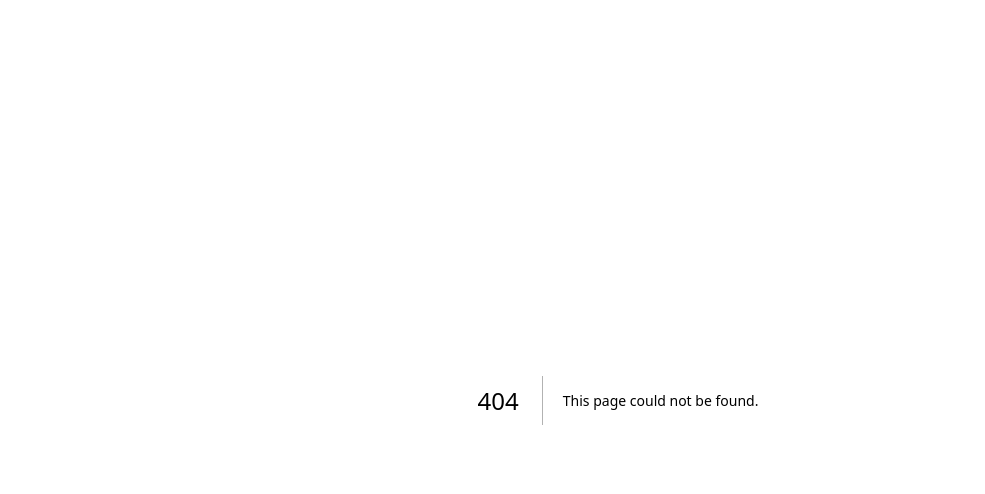
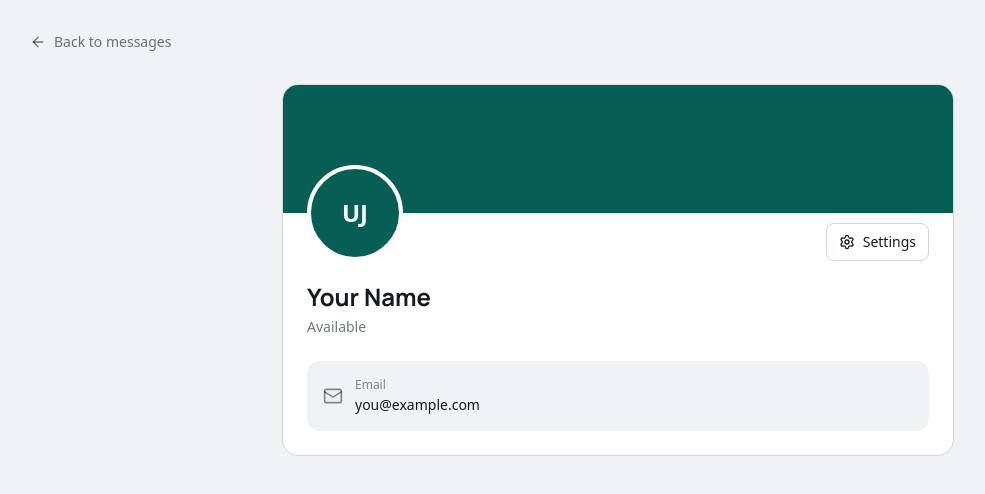
Before and after one commit to uwaje-justice/messaging-app, a Next.js app: page /profile in a window 1280 px wide. Before the commit this address had no page. Shown: the top 494 px of the page, without its empty margins (22-1007 px from the left). Built offline with nearby package versions, Linux system fonts and the light colour scheme.

Commit message:
feat(pages): add profile and not-found pages

```diff
--- /dev/null
+++ b/app/not-found.tsx
@@ -0,0 +1,39 @@
+import Link from "next/link";
+import { Home, MessageCircle } from "lucide-react";
+
+const NotFound = () => {
+  return (
+    <main className="flex min-h-screen items-center justify-center bg-background px-4">
+      <div className="wrap">
+        <div className="mx-auto max-w-lg text-center">
+          <div className="mx-auto flex size-16 items-center justify-center rounded-2xl bg-primary-container text-on-primary-container">
+            <MessageCircle className="size-8" />
+          </div>
+
+          <p className="mt-8 font-mono text-sm font-medium text-primary">
+            ERROR 404
+          </p>
+
+          <h1 className="mt-3 font-heading text-4xl font-bold tracking-tight text-on-surface sm:text-5xl">
+            Page not found
+          </h1>
+
+          <p className="mt-4 text-base leading-7 text-on-surface/70">
+            The page you&apos;re looking for doesn&apos;t exist or may have been
+            moved.
+          </p>
+
+          <Link
+            href="/"
+            className="mt-8 inline-flex items-center justify-center gap-2 rounded-lg bg-primary px-5 py-3 text-sm font-semibold text-on-primary transition-opacity hover:opacity-90"
+          >
+            <Home className="size-4" />
+            Go Home
+          </Link>
+        </div>
+      </div>
+    </main>
+  );
+};
+
+export default NotFound;
--- /dev/null
+++ b/app/profile/page.tsx
@@ -0,0 +1,63 @@
+import Link from "next/link";
+import { ArrowLeft, Mail, Settings } from "lucide-react";
+
+const ProfilePage = () => {
+  return (
+    <main className="min-h-screen bg-background">
+      <div className="wrap py-6">
+        <Link
+          href="/dashboard"
+          className="mb-6 inline-flex items-center gap-2 rounded-lg px-3 py-2 text-sm text-on-surface/60 transition-colors hover:bg-surface-container hover:text-on-surface"
+        >
+          <ArrowLeft className="size-4" />
+          Back to messages
+        </Link>
+
+        <div className="mx-auto max-w-2xl">
+          <div className="overflow-hidden rounded-2xl border border-outline-variant bg-surface">
+            <div className="h-32 bg-primary" />
+
+            <div className="px-5 pb-6 sm:px-6">
+              <div className="-mt-12 mb-5 flex items-end justify-between">
+                <div className="flex size-24 items-center justify-center rounded-full border-4 border-surface bg-primary text-2xl font-semibold text-on-primary">
+                  UJ
+                </div>
+
+                <Link
+                  href="/settings"
+                  className="flex items-center gap-2 rounded-lg border border-outline-variant px-3 py-2 text-sm text-on-surface transition-colors hover:bg-surface-container"
+                >
+                  <Settings className="size-4" />
+                  Settings
+                </Link>
+              </div>
+
+              <div>
+                <h1 className="font-heading text-2xl font-bold text-on-surface">
+                  Your Name
+                </h1>
+
+                <p className="mt-1 text-sm text-on-surface/60">Available</p>
+              </div>
+
+              <div className="mt-6 space-y-4">
+                <div className="flex items-center gap-3 rounded-xl bg-surface-container p-4">
+                  <Mail className="size-5 text-on-surface/50" />
+
+                  <div>
+                    <p className="text-xs text-on-surface/50">Email</p>
+                    <p className="mt-0.5 text-sm text-on-surface">
+                      you@example.com
+                    </p>
+                  </div>
+                </div>
+              </div>
+            </div>
+          </div>
+        </div>
+      </div>
+    </main>
+  );
+};
+
+export default ProfilePage;
```
